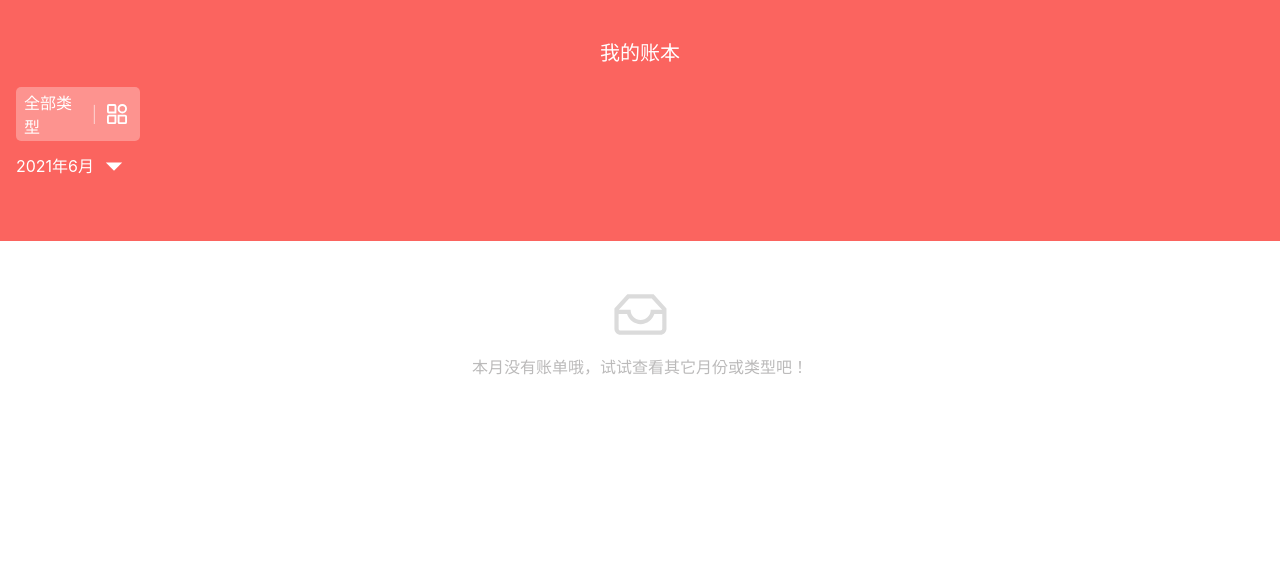
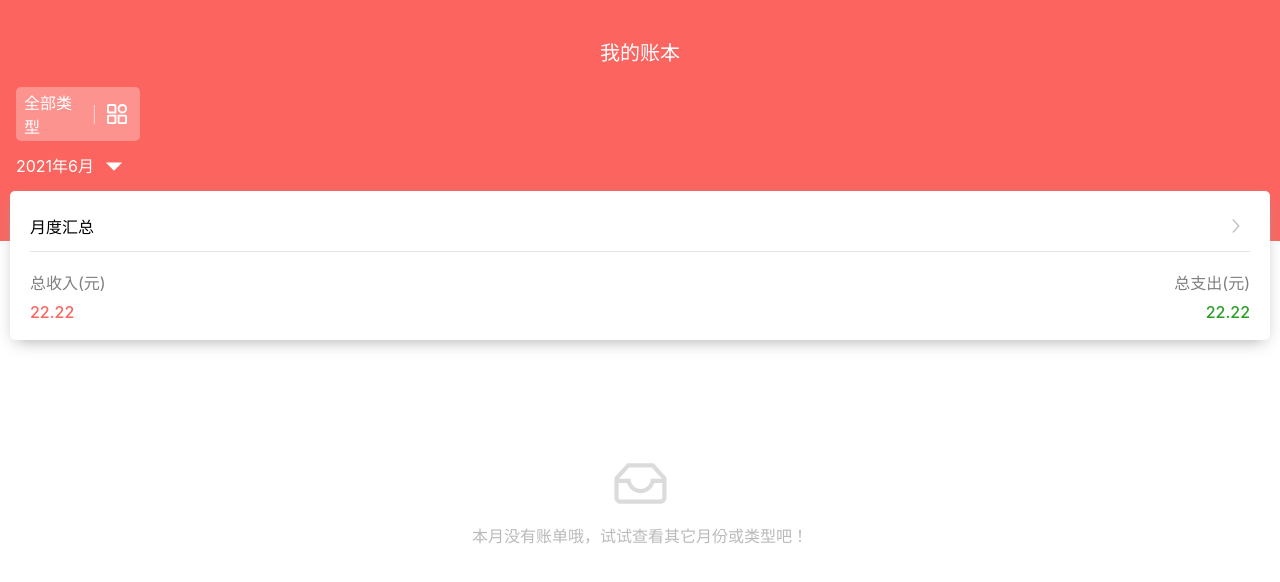
Before and after one commit to hanpanpan200/account-book, a React (Create React App) app: page / in a window 1280 px wide. Shown: the top 582 px of the page. Built offline with nearby package versions, Linux system fonts and the light colour scheme.

Commit message:
feature: add statistics panel

```diff
--- a/src/components/ModalHeader/index.module.scss
+++ b/src/components/ModalHeader/index.module.scss
@@ -1,13 +1,13 @@
 .container {
   display: flex;
   align-items: center;
-  width: 100vw;
+  width: 100%;
   height: 50px;
-  justify-content: center;
+  position: relative;
 
   span {
     font-size: 16px;
-    font-weight: 400;
+    font-weight: 500;
   }
   img {
     width: 28px;
@@ -21,4 +21,12 @@
     position: absolute;
     right: 10px;
   }
+  .centralTitle {
+    width: 100%;
+    text-align: center;
+  }
+  .leftTitle {
+    padding-left: 10px;
+    text-align: left;
+  }
 }
--- a/src/components/ModalHeader/index.tsx
+++ b/src/components/ModalHeader/index.tsx
@@ -1,6 +1,14 @@
 import React from 'react';
+import classNames from 'classnames';
 
 import styles from './index.module.scss';
+
+const cx = classNames.bind(styles);
+
+export enum TitlePosition {
+  Left,
+  Center,
+}
 
 interface Props {
   title: string
@@ -10,14 +18,19 @@ interface Props {
   rightIconSource?: string
   onLeftClick?: () => void
   onRightClick?: () => void
+  titlePosition?: TitlePosition
 }
 
-const ModalHeader: React.FC<Props> = ({ title, leftText, rightText, leftIconSource, rightIconSource, onLeftClick, onRightClick }) => {
+const ModalHeader: React.FC<Props> = ({ title, titlePosition, leftText, rightText, leftIconSource, rightIconSource, onLeftClick, onRightClick }) => {
+  const titleStyle = cx({
+    [styles.leftTitle]: titlePosition === TitlePosition.Left,
+    [styles.centralTitle]: !titlePosition || titlePosition === TitlePosition.Center,
+  })
   return (
     <div className={styles.container}>
       {leftText && <span className={styles.left} onClick={onLeftClick}>{ leftText }</span> }
       {leftIconSource && <img className={styles.left} src={leftIconSource} onClick={onLeftClick} alt="modalHeaderLeftIcon"/>}
-      <span>{title}</span>
+      <span className={titleStyle}>{title}</span>
       {rightText && <span className={styles.right} onClick={onRightClick}>{ rightText }</span> }
       {rightIconSource && <img className={styles.right} src={rightIconSource} onClick={onRightClick} alt="modalHeaderRightIcon"/>}
     </div>
--- a/src/pages/home/BillList/index.module.scss
+++ b/src/pages/home/BillList/index.module.scss
@@ -17,6 +17,7 @@
 
 .container {
   overflow-y: scroll;
-  height: 520px;
+  height: 480px;
   overflow-x: hidden;
+  margin-top: -60px;
 }
--- /dev/null
+++ b/src/pages/home/StatisticsPanel/index.module.scss
@@ -0,0 +1,45 @@
+@import "../../../styles/colors";
+
+.container {
+  padding: 10px 10px 0;
+  margin: 10px;
+  border-radius: 5px;
+  box-shadow: 0 6px 16px -6px #a4a4a4;
+  position: relative;
+  top: -60px;
+  z-index: 100;
+  background-color: white;
+
+  .content {
+    display: flex;
+    justify-content: space-between;
+    padding: 18px 10px;
+
+    div {
+      display: flex;
+      flex-direction: column;
+    }
+    .left {
+      text-align: left;
+    }
+    .right {
+      text-align: right;
+    }
+    .label {
+      font-size: 16px;
+      font-weight: 400;
+      margin-bottom: 8px;
+      color: #7f7f7f;
+    }
+    .text {
+      font-size: 16px;
+      font-weight: 500;
+    }
+    .incomeText {
+      color: $red;
+    }
+    .expenditureText {
+      color: $green;
+    }
+  }
+}
--- /dev/null
+++ b/src/pages/home/StatisticsPanel/index.tsx
@@ -0,0 +1,36 @@
+import React from 'react';
+import classNames from 'classnames';
+import ModalHeader, { TitlePosition } from 'components/ModalHeader';
+import HorizontalSplitter from 'components/HorizentalSplitter';
+import arrowRightIcon from 'assets/icons/arrow-right.svg';
+
+import styles from './index.module.scss';
+
+const cx = classNames.bind(styles);
+
+interface Props {
+  totalIncome: string
+  totalExpenditure: string
+  onClick: () => void
+}
+
+const StatisticsPanel: React.FC<Props> = ({ totalIncome, totalExpenditure, onClick }) => {
+  return (
+    <div className={styles.container}>
+      <ModalHeader title='月度汇总' rightIconSource={arrowRightIcon} onRightClick={onClick} titlePosition={TitlePosition.Left}/>
+      <HorizontalSplitter />
+      <div className={styles.content}>
+        <div className={styles.left}>
+          <span className={styles.label}>总收入(元)</span>
+          <span className={cx(styles.text, styles.incomeText)}>{totalIncome}</span>
+        </div>
+        <div className={styles.right}>
+          <span className={styles.label}>总支出(元)</span>
+          <span className={cx(styles.text, styles.expenditureText)}>{totalExpenditure}</span>
+        </div>
+      </div>
+    </div>
+  )
+};
+
+export default StatisticsPanel;
--- a/src/pages/home/index.tsx
+++ b/src/pages/home/index.tsx
@@ -2,7 +2,7 @@ import React, { useCallback, useEffect, useState } from 'react'
 import Header from 'pages/home/Header'
 import client from 'adapters/localStorageClient';
 import { BillGroup, Category, CategoryGroup, GroupCondition } from 'types/bill';
-import { getBillGroupBy, getCategoryGroup, } from 'utils/billUtil';
+import { getBillGroupBy, getCategoryGroup } from 'utils/billUtil';
 import { getNow } from 'utils/dateUtil';
 import { getMonth, getYear } from 'utils';
 import CategoryButton from './CategoryButton';
@@ -10,6 +10,7 @@ import CategoryModal from './CategoryModal';
 import MonthButton from './MonthButton';
 import MonthPicker from './MonthPicker';
 import BillList from './BillList';
+import StatisticsPanel from './StatisticsPanel';
 
 import styles from './index.module.scss';
 
@@ -73,13 +74,17 @@ const Home: React.FC = () => {
     toggleMonthFilter();
   }
 
-  console.log('billGroup=====', billGroup);
+  const showExpenditureRanking = () => {
+
+  }
+
   return (
     <div className={styles.container}>
       <Header title='我的账本'>
         <CategoryButton category={category} onClick={toggleCategoryFilterModal} />
         <MonthButton date={date} onClick={toggleMonthFilter}/>
       </Header>
+      <StatisticsPanel totalIncome='22.22' totalExpenditure='22.22' onClick={showExpenditureRanking}/>
       <BillList billGroup={billGroup} />
       <CategoryModal
         defaultCategory={category}
```
Also changed, not shown: src/assets/icons/arrow-right.svg (added).
